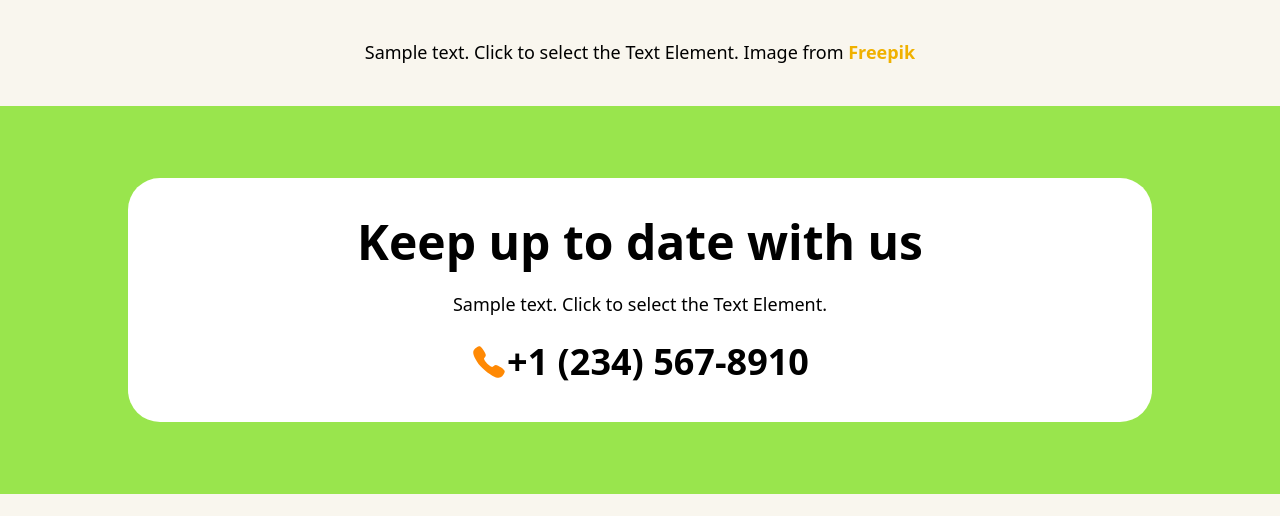
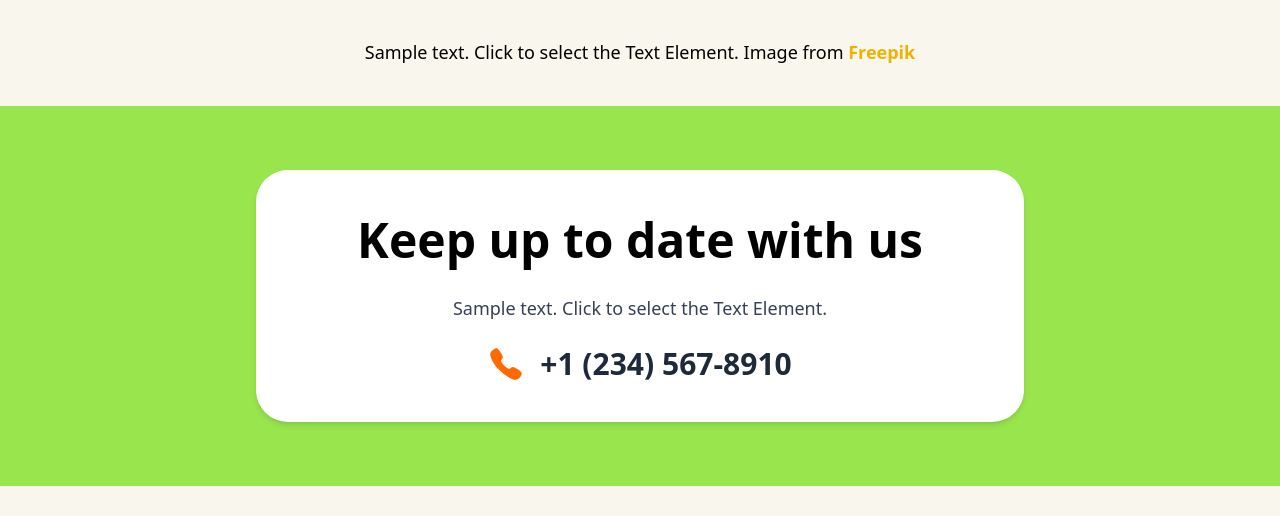
Before and after one commit to Sonukathat/kwikster-task, a React (Vite) app: page / in a window 1280 px wide. Shown: the part 1385-1901 px from the top of the page. Built offline with nearby package versions, Linux system fonts and the light colour scheme; grey boxes are pictures that could not be loaded.

Commit message:
update keep us

```diff
--- a/src/components/Keepup.jsx
+++ b/src/components/Keepup.jsx
@@ -2,21 +2,26 @@ import { IoCall } from "react-icons/io5";
 
 function Keepup() {
   return (
-    <div className="px-8 xl:px-32 py-18 bg-[#99e54d]">
-      <div className="bg-white rounded-4xl flex flex-col items-center gap-6 py-10">
-        <div>
-            <h2 className="text-xl sm:text-5xl font-bold">Keep up to date with us</h2>
-        </div>
-        <div>
-            <p className="text-lg text-center font-light">Sample text. Click to select the Text Element.</p>
-        </div>
-        <div className="flex items-center">
-            <IoCall className="text-orange-400 text-xl sm:text-4xl "/>
-            <p className="text-xl font-bold sm:text-4xl md:text-4xl"> +1 (234) 567-8910</p>
+    <div className="px-4 sm:px-8 xl:px-32 py-12 sm:py-16 bg-[#99e54d] flex justify-center">
+      <div className="bg-white rounded-3xl sm:rounded-4xl w-full max-w-3xl flex flex-col items-center text-center gap-4 sm:gap-6 py-8 sm:py-10 px-4 sm:px-8 shadow-md">
+
+        <h2 className="text-2xl sm:text-4xl md:text-5xl font-bold leading-tight">
+          Keep up to date with us
+        </h2>
+
+        <p className="text-base sm:text-lg font-light text-gray-700">
+          Sample text. Click to select the Text Element.
+        </p>
+
+        <div className="flex items-center gap-3 sm:gap-4">
+          <IoCall className="text-orange-500 text-2xl sm:text-4xl" />
+          <p className="text-lg sm:text-2xl md:text-3xl font-bold text-gray-800">
+            +1 (234) 567-8910
+          </p>
         </div>
       </div>
     </div>
-  )
+  );
 }
 
-export default Keepup
+export default Keepup;
```
